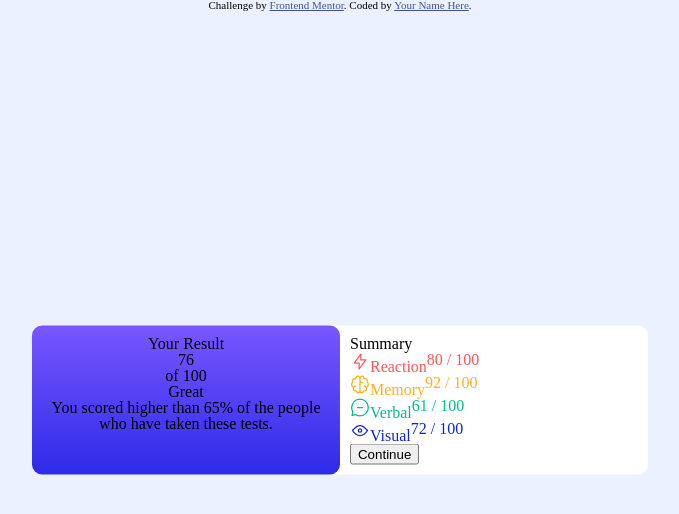
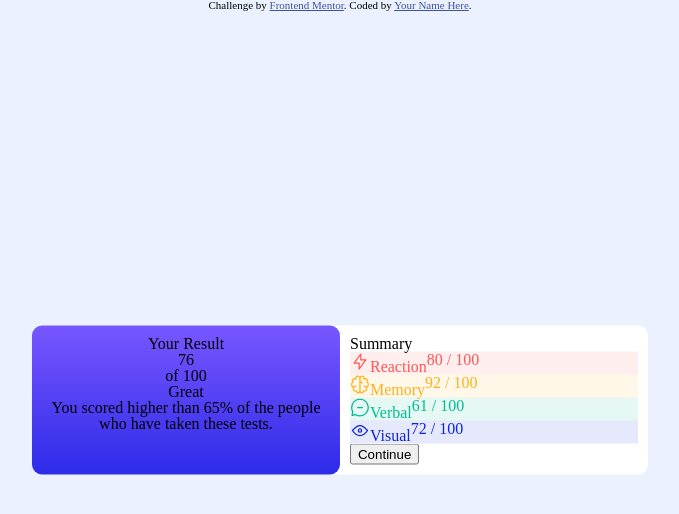
Before and after one commit to juanmarquez4/results-summary-component, a plain HTML site: page index.html in a window 1280 px wide. Shown: the whole page, without its empty margins (300-979 px from the left). Drawn offline with Linux system fonts and the light colour scheme.

Commit message:
Update index.html

```diff
--- a/styles.css
+++ b/styles.css
@@ -30,21 +30,25 @@ body {
 }
 
 .light-red {
+    background-color:hsl(0, 100%, 67%,0.1) ;
     color: hsl(0, 100%, 67%);
     display: flex;
 }
 
 .orange-yellow{
+    background-color: hsl(39, 100%, 56%, 0.1);
     color: hsl(39, 100%, 56%);
     display: flex;
 }
 
 .green-teal{
+    background-color: hsl(166, 100%, 37%,0.1);
     color:  hsl(166, 100%, 37%);
     display: flex;
 }
 
 .cobalt-blue{
+    background-color:hsl(234, 85%, 45%, 0.1);
     color: hsl(234, 85%, 45%);
     display: flex;
     }
```
Lines whose indentation alone changed are shown as unchanged.
